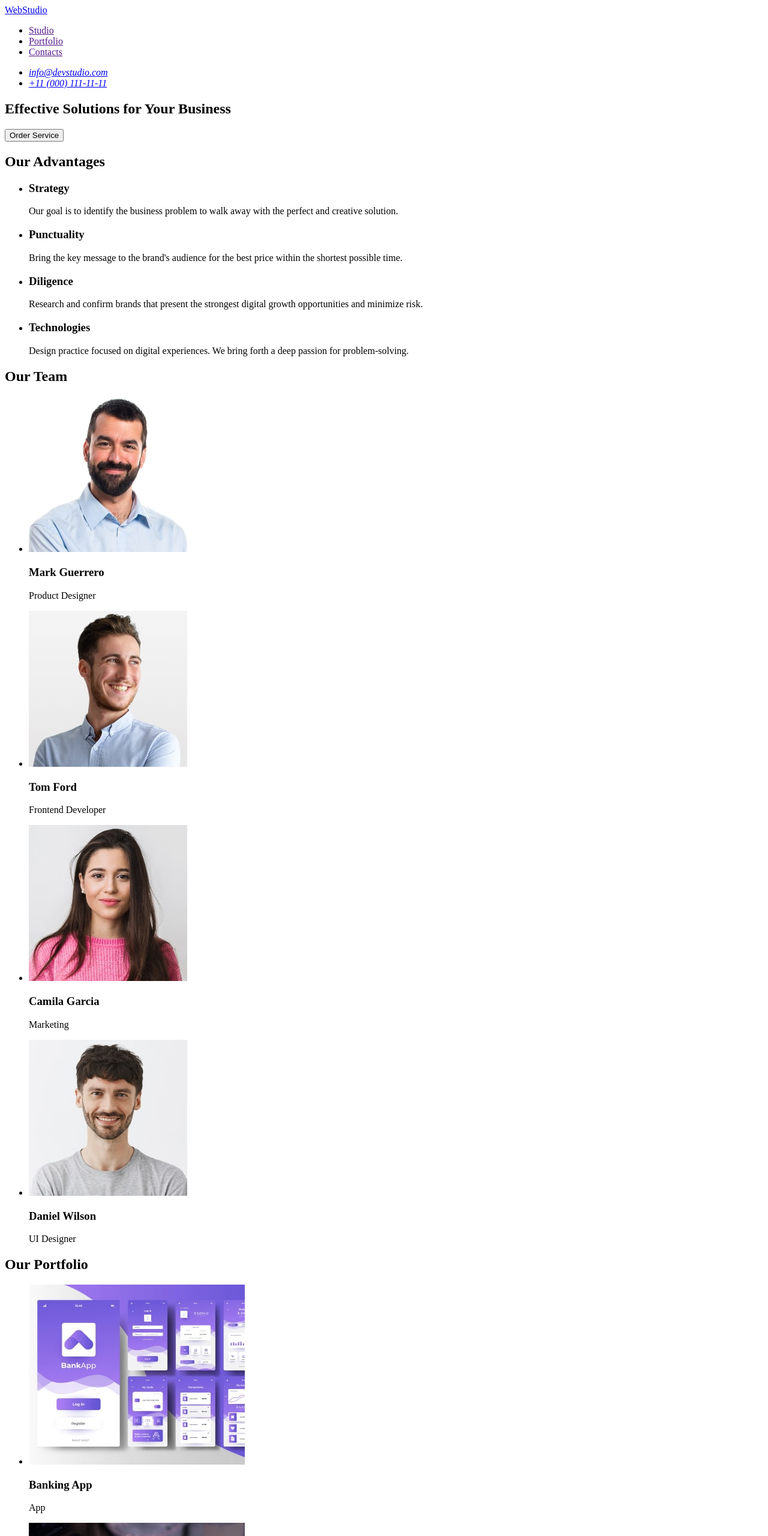
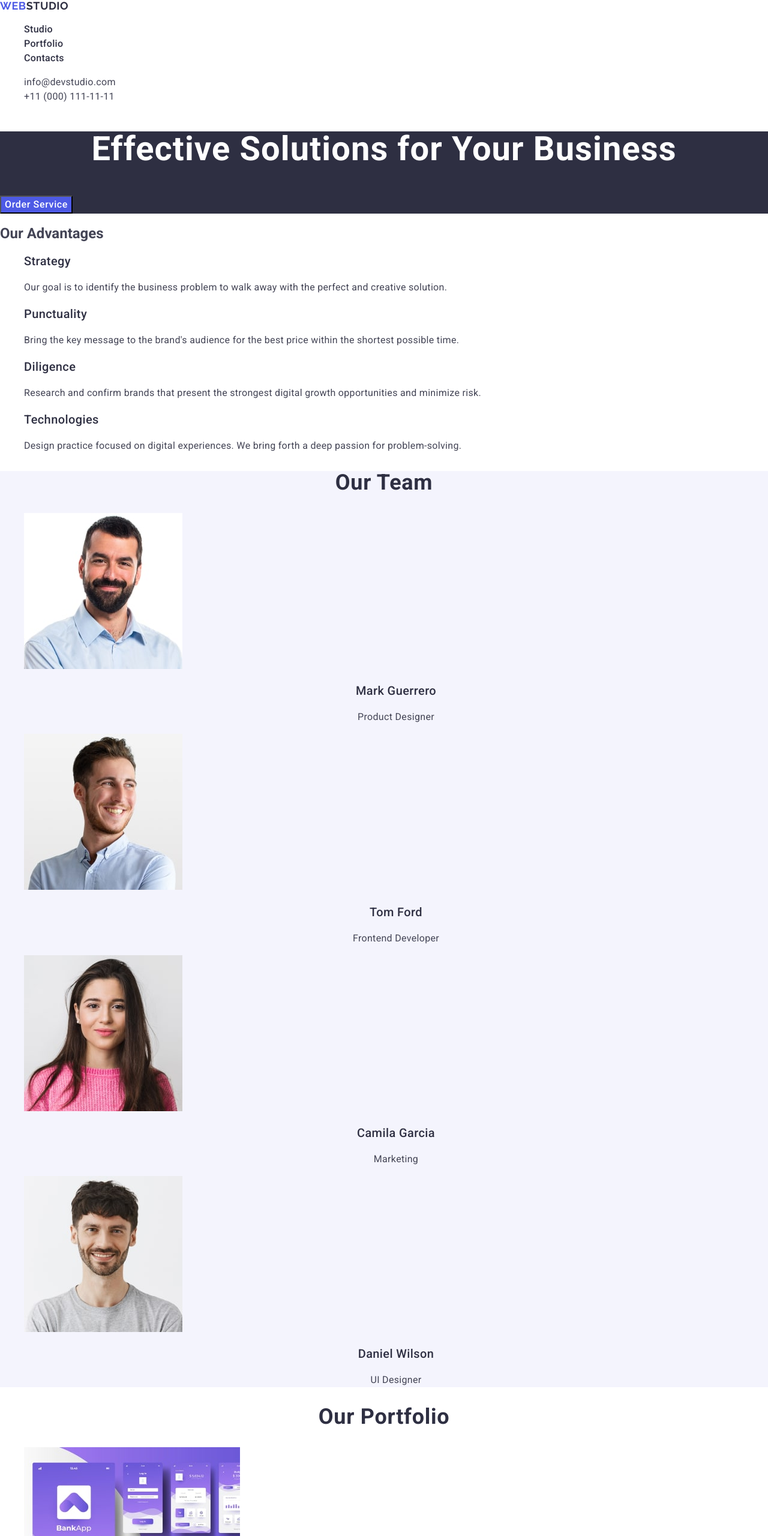
Before and after one commit to Lenkakarim/goit-markup-hw-02, a plain HTML site: page index.html in a window 1280 px wide. Shown: the top 2560 px of the page at 60% size. Drawn offline with nearby package versions, Linux system fonts and the light colour scheme.

Commit message:
add css file

```diff
--- /dev/null
+++ b/css/style.css
@@ -0,0 +1,214 @@
+body{
+    font-family: 'Roboto', sans-serif;
+    color: #434455;
+    background-color: #fff;
+}
+
+ul,
+ol {
+    list-style-type: none;
+}
+
+a {
+    text-decoration: none;
+}
+
+.header-logo {
+font-family: "Raleway", sans-serif;
+    font-size: 18px;
+    line-height: 1.16;
+    letter-spacing: 0.03em;
+    text-transform: uppercase;
+    color: #4d5ae5;
+}
+
+.header-logo .logo-part{
+    font-family: "Raleway", sans-serif;
+        font-size: 18px;
+        line-height: 1.16;
+        letter-spacing: 0.03em;
+        text-transform: uppercase;
+        color: #2e2f42;
+}
+
+.navigation-link {
+font-weight: 500;
+    font-size: 16px;
+    line-height: 1.5;
+    letter-spacing: 0.02em;
+    color: #2e2f42;
+    text-decoration: none;
+}
+
+.navigation-link:hover {
+    font-weight: 500;
+        font-size: 16px;
+        line-height: 1.5;
+        letter-spacing: 0.02em;
+        color: #404bbf;
+}
+
+.navigation-link:active{
+    font-weight: 500;
+        font-size: 16px;
+        line-height: 1.5;
+        letter-spacing: 0.02em;
+        color: #404bbf;
+        text-decoration: underline;
+}
+.header-adress-list {}
+
+.address-link {
+    font-weight: 400;
+        font-size: 16px;
+        line-height: 1.5;
+        letter-spacing: 0.02em;
+        color: #434455;
+        font-style: normal;
+}
+
+.address-link:hover,
+.address-link:focus {
+font-weight: 400;
+    font-size: 16px;
+    line-height: 1.5;
+    letter-spacing: 0.02em;
+    color: #404bbf;
+}
+
+.hero{
+    background: #2e2f42;
+}
+
+.hero-title {
+font-weight: 700;
+    font-size: 56px;
+    line-height: 1.07;
+    letter-spacing: 0.02em;
+    text-align: center;
+    color: #fff;
+}
+
+.hero-btn {
+    font-weight: 500;
+        font-size: 16px;
+        line-height: 1.5;
+        letter-spacing: 0.04em;
+        color: #fff;
+        background: #4d5ae5;
+        cursor: pointer;
+}
+
+.hero-btn:hover{
+    background: #404bbf;
+}
+.advantages-subtitle {
+    font-weight: 500;
+        font-size: 20px;
+        line-height: 1.2;
+        letter-spacing: 0.02em;
+        color: #2e2f42;
+}
+
+.advantages-list-text {
+        font-size: 16px;
+        line-height: 1.5;
+        letter-spacing: 0.02em;
+        color: #434455;
+}
+
+.team{
+    background: #f4f4fd;
+}
+.team-title {
+    font-weight: 700;
+        font-size: 36px;
+        line-height: 1.11;
+        letter-spacing: 0.02em;
+        text-align: center;
+        color: #2e2f42;
+}
+
+.team-item-image {
+    background: url("path_to_image");
+}
+
+.team-subtitle {
+    font-weight: 500;
+        font-size: 20px;
+        line-height: 1.2;
+        letter-spacing: 0.02em;
+        text-align: center;
+        color: #2e2f42;
+}
+
+.team-item-text {
+    font-size: 16px;
+    line-height: 1.5;
+    letter-spacing: 0.02em;
+    text-align: center;
+    color: #434455;
+}
+
+.portfolio {}
+
+.portfolio-title {
+    font-weight: 700;
+        font-size: 36px;
+        line-height: 1.11;
+        letter-spacing: 0.02em;
+        text-align: center;
+        color: #2e2f42;
+}
+
+.portfolio-list {}
+
+.portfolio-item {}
+
+.portfolio-item-image {
+    background: url("path_to_image");
+}
+
+.portfolio-subtitle {
+    font-weight: 500;
+        font-size: 20px;
+        line-height: 1.2;
+        letter-spacing: 0.02em;
+        color: #2e2f42;
+}
+
+.portfolio-item-text {
+    font-size: 16px;
+    line-height: 1.5;
+    letter-spacing: 0.02em;
+    color: #434455;
+}
+
+.footer{
+    background: #2e2f42;
+}
+.footer-logo {
+font-family: "Raleway", sans-serif;
+font-weight: 700;
+    font-size: 18px;
+    line-height: 1.16;
+    letter-spacing: 0.03em;
+    text-transform: uppercase;
+    color: #4d5ae5;
+}
+
+.footer-logo .logo-part {
+    font-weight: 700;
+        font-size: 18px;
+        line-height: 1.16667;
+        letter-spacing: 0.03em;
+        text-transform: uppercase;
+        color: #f4f4fd;
+}
+
+.footer-text {
+        font-size: 16px;
+        line-height: 1.5;
+        letter-spacing: 0.02em;
+        color: #f4f4fd;
+}
--- a/index.html
+++ b/index.html
@@ -3,164 +3,172 @@
 <head>
     <meta charset="UTF-8">
     <meta name="viewport" content="width=device-width, initial-scale=1.0">
-    <title>Document</title>
+    <title>WebStudio</title>
+<link rel="preconnect" href="https://fonts.googleapis.com">
+<link rel="preconnect" href="https://fonts.gstatic.com" crossorigin>
+<link href="https://fonts.googleapis.com/css2?family=Raleway:wght@700&family=Roboto:wght@400;500;700&display=swap"
+    rel="stylesheet">
+    <link rel="stylesheet" href="https://cdnjs.cloudflare.com/ajax/libs/modern-normalize/3.0.1/modern-normalize.min.css"
+        integrity="sha512-q6WgHqiHlKyOqslT/lgBgodhd03Wp4BEqKeW6nNtlOY4quzyG3VoQKFrieaCeSnuVseNKRGpGeDU3qPmabCANg=="
+        crossorigin="anonymous" referrerpolicy="no-referrer" />
+    <link rel="stylesheet" href="./css/style.css">
 </head>
 <body>
- <header>
-    <nav>
-    <a href="./index.html">WebStudio</a>
-    <ul>
-        <li><a href="">Studio</a></li>
-        <li><a href="">Portfolio</a></li>
-        <li><a href="">Contacts</a></li>
+ <header class="header">
+    <nav class="header-navigation">
+    <a class="header-logo" href="./index.html">Web<span class="logo-part">Studio</span></a>
+    <ul class="header-navigation-list">
+        <li class="header-navigation-item"><a class="navigation-link" href="">Studio</a></li>
+        <li class="header-navigation-item"><a class="navigation-link" href="">Portfolio</a></li>
+        <li class="header-navigation-item"><a class="navigation-link" href="">Contacts</a></li>
     </ul>
     </nav>
-<address>
-    <ul>
-        <li><a href="mailto:info@devstudio.com">info@devstudio.com</a></li>
-        <li><a href="tel:+110001111111">+11 (000) 111-11-11</a></li>
+<address class="header-adress">
+    <ul class="header-adress-list">
+        <li class="header-adress-item"><a class="address-link" href="mailto:info@devstudio.com">info@devstudio.com</a></li>
+        <li class="header-adress-item"><a class="address-link" href="tel:+110001111111">+11 (000) 111-11-11</a></li>
     </ul>
 </address>
  </header>
 
  <main>
-<section>
-    <h1>Effective Solutions for Your Business</h1>
-    <button type="button">Order Service</button>
+<section class="hero">
+    <h1 class="hero-title">Effective Solutions for Your Business</h1>
+    <button class="hero-btn" type="button">Order Service</button>
 </section>
 
-<section>
-    <h2>Our Advantages</h2>
-<ul>
-    <li>
-        <h3>Strategy</h3>
-        <p>Our goal is to identify the business problem to walk away with the perfect and creative solution.</p>
+<section class="advantages">
+    <h2 class="advantages-title">Our Advantages</h2>
+<ul class="advantages-list">
+    <li class="advantages-list-item">
+        <h3 class="advantages-subtitle">Strategy</h3>
+        <p class="advantages-list-text">Our goal is to identify the business problem to walk away with the perfect and creative solution.</p>
+    </li>
+    <li class="advantages-list-item">
+        <h3 class="advantages-subtitle" >Punctuality</h3>
+        <p class="advantages-list-text">Bring the key message to the brand's audience for the best price within the shortest possible time.</p>
     </li>
     <li>
-        <h3>Punctuality</h3>
-        <p>Bring the key message to the brand's audience for the best price within the shortest possible time.</p>
+        <h3 class="advantages-subtitle">Diligence</h3>
+        <p class="advantages-list-text">Research and confirm brands that present the strongest digital growth opportunities and minimize risk.</p>
     </li>
-    <li>
-        <h3>Diligence</h3>
-        <p>Research and confirm brands that present the strongest digital growth opportunities and minimize risk.</p>
-    </li>
-    <li>
-        <h3>Technologies</h3>
-        <p>Design practice focused on digital experiences. We bring forth a deep passion for problem-solving.</p>
+    <li class="advantages-list-item">
+        <h3 class="advantages-subtitle">Technologies</h3>
+        <p class="advantages-list-text">Design practice focused on digital experiences. We bring forth a deep passion for problem-solving.</p>
     </li>
 </ul>
 </section>
 
-<section>
-    <h2>Our Team</h2>
-    <ul>
-        <li>
+<section class="team">
+    <h2 class="team-title">Our Team</h2>
+    <ul class="team-list">
+        <li class="team-item">
             <img
             src="./images/mark.jpg"
             alt="photo of Mark Guerrero"
             width="264"
-            height="260"
+            height="260" class="team-item-image"
              />
-            <h3>Mark Guerrero</h3>
-            <p>Product Designer</p>
+            <h3 class="team-subtitle">Mark Guerrero</h3>
+            <p class="team-item-text">Product Designer</p>
         </li>
-        <li>
+        <li class="team-item">
             <img
             src="./images/tom.jpg"
             alt="photo of Tom Ford"
             width="264"
-            height="260"
+            height="260" class="team-item-image"
             />
-            <h3>Tom Ford</h3>
-            <p>Frontend Developer</p>
+            <h3 class="team-subtitle">Tom Ford</h3>
+            <p class="team-item-text">Frontend Developer</p>
         </li>
-        <li>
+        <li class="team-item">
             <img
             src="./images/camilla.jpg"
             alt="photo of Camila Garcia"
             width="264"
-            height="260"
+            height="260" class="team-item-image"
             />
-            <h3>Camila Garcia</h3>
-            <p>Marketing</p>
+            <h3 class="team-subtitle">Camila Garcia</h3>
+            <p class="team-item-text">Marketing</p>
         </li>
-        <li>
+        <li class="team-item">
             <img
             src="./images/daniel.jpg"
             alt="photo of Daniel Wilson"
             width="264"
-            height="260"
+            height="260" class="team-item-image"
             />
-            <h3>Daniel Wilson</h3>
-            <p>UI Designer</p>
+            <h3 class="team-subtitle">Daniel Wilson</h3>
+            <p class="team-item-text">UI Designer</p>
         </li>
     </ul>
 </section>
 
-<section>
-    <h2>Our Portfolio</h2>
-    <ul>
-        <li>
+<section class="portfolio">
+    <h2 class="portfolio-title">Our Portfolio</h2>
+    <ul class="portfolio-list">
+        <li class="portfolio-item">
             <img src="./images/bankapp.jpg"
              alt="photo of banking app"
              width="360"
-            height="300"
+            height="300" class="portfolio-item-image"
             />
-            <h3>Banking App</h3>
-            <p>App</p>
+            <h3 class="portfolio-subtitle">Banking App</h3>
+            <p class="portfolio-item-text">App</p>
         </li>
-        <li>
+        <li class="portfolio-item">
             <img src="./images/phone.jpg"
              alt="photo of cashless payment"
              width="360"
-             height="300"
+             height="300" class="portfolio-item-image"
              />
-            <h3>Cashless Payment</h3>
-            <p>Marketing</p>
+            <h3 class="portfolio-subtitle">Cashless Payment</h3>
+            <p class="portfolio-item-text">Marketing</p>
         </li>
-        <li>
+        <li class="portfolio-item">
             <img src="./images/laptop.jpg"
             alt="photo of meditation app"
             width="360"
-            height="300"
+            height="300" class="portfolio-item-image"
             />
-            <h3>Meditation App</h3>
-            <p>App</p>
+            <h3 class="portfolio-subtitle">Meditation App</h3>
+            <p class="portfolio-item-text">App</p>
         </li>
-        <li>
+        <li class="portfolio-item">
             <img src="./images/car.jpg"
              alt="photo of car"
              width="360"
-             height="300"
+             height="300" class="portfolio-item-image"
              />
-            <h3>Taxi Service</h3>
-            <p>Marketing</p>
+            <h3 class="portfolio-subtitle">Taxi Service</h3>
+            <p class="portfolio-item-text">Marketing</p>
         </li>
-        <li>
+        <li class="portfolio-item">
             <img src="./images/scrillustr.jpg"
             alt="photo of screen illustrations"
             width="360"
-            height="300"
+            height="300" class="portfolio-item-image"
             />
-            <h3>Screen Illustrations</h3>
-            <p>Design</p>
+            <h3 class="portfolio-subtitle">Screen Illustrations</h3>
+            <p class="portfolio-item-text">Design</p>
         </li>
-        <li>
+        <li class="portfolio-item">
             <img src="./images/girl.jpg"
              alt="photo of girl"
              width="360"
-             height="300"
+             height="300" class="portfolio-item-image"
              />
-            <h3>Online Courses</h3>
-            <p>Marketing</p>
+            <h3 class="portfolio-subtitle">Online Courses</h3>
+            <p class="portfolio-item-text">Marketing</p>
         </li>
     </ul>
 </section>
  </main>
 
- <footer>
-   <a href="./index.html">WebStudio</a>
-    <p>
+ <footer class="footer">
+   <a class="footer-logo" href="./index.html">Web<span class="logo-part">Studio</span></a>
+    <p class="footer-text">
     Increase the flow of customers and sales for your business with digital marketing & growth solutions.
     </p>
  </footer>
```
